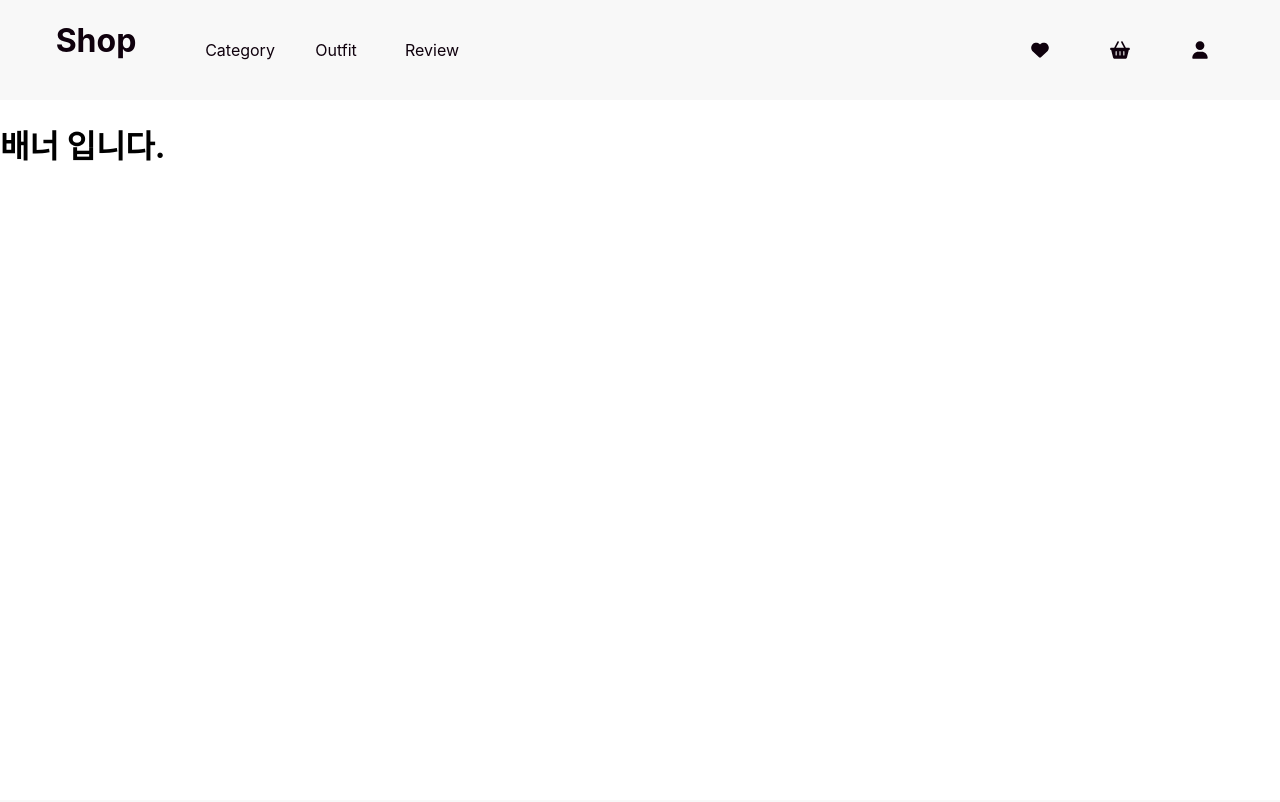
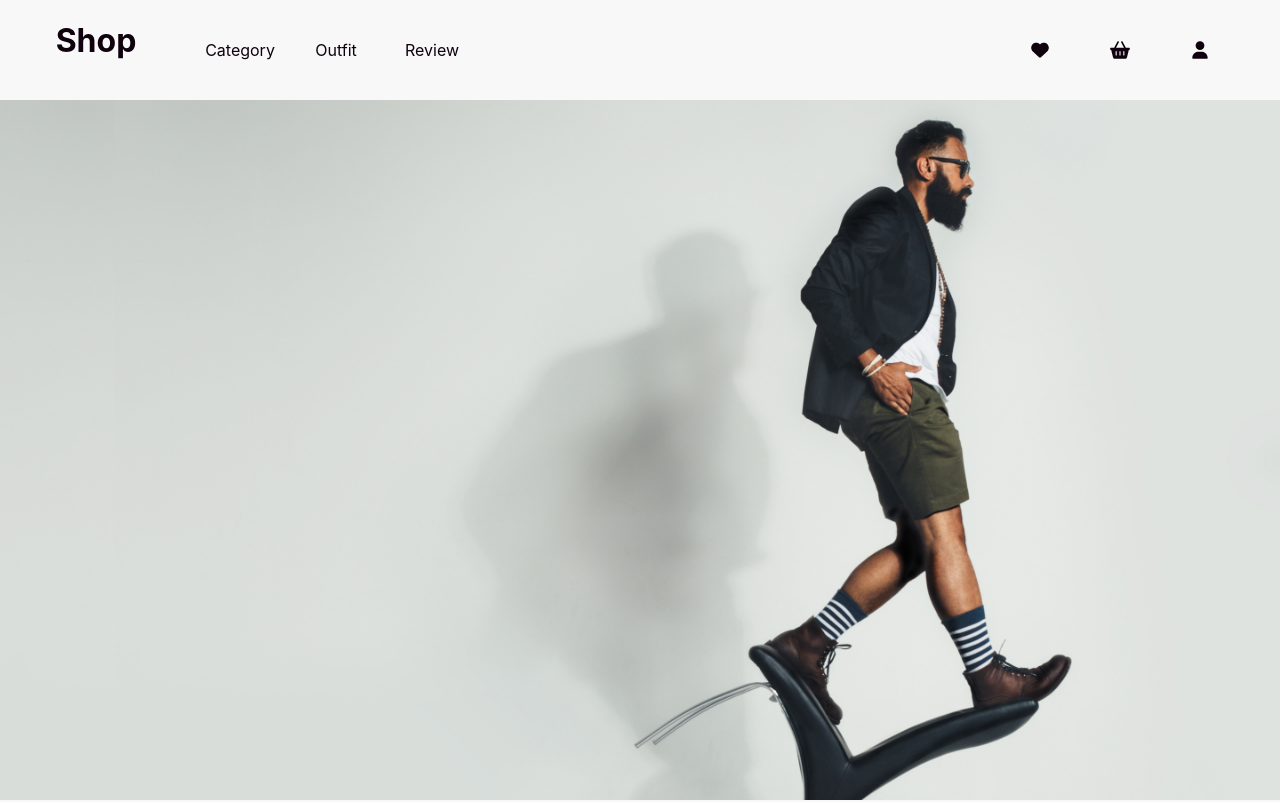
Before and after one commit to MuiltProject/React-Project, a React (Create React App) app: page / in a window 1280 px wide. Shown: the top 802 px of the page. Built offline with nearby package versions, Linux system fonts and the light colour scheme.

Commit message:
feat: Main - Banner Import Image

```diff
--- a/src/components/Banner/index.jsx
+++ b/src/components/Banner/index.jsx
@@ -1,11 +1,12 @@
 import React from "react";
 
 import * as S from "./index.styled";
+import pic1 from "../../assets/Banner/banner.jpg";
 
 function Banner() {
   return (
     <S.Container>
-      <h1>배너 입니다.</h1>
+      <S.Banner src={pic1} alt="MenBanner"></S.Banner>
     </S.Container>
   );
 }
--- a/src/components/Banner/index.styled.js
+++ b/src/components/Banner/index.styled.js
@@ -1,5 +1,12 @@
 import styled from "@emotion/styled";
 
-const Container = styled.div``;
+const Container = styled.div`
+  height: 3000px;
+`;
 
-export { Container };
+const Banner = styled.img`
+  width: 100%;
+  height: auto;
+`;
+
+export { Container, Banner };
```
Also changed, not shown: src/assets/Banner/banner.jpg (added).
